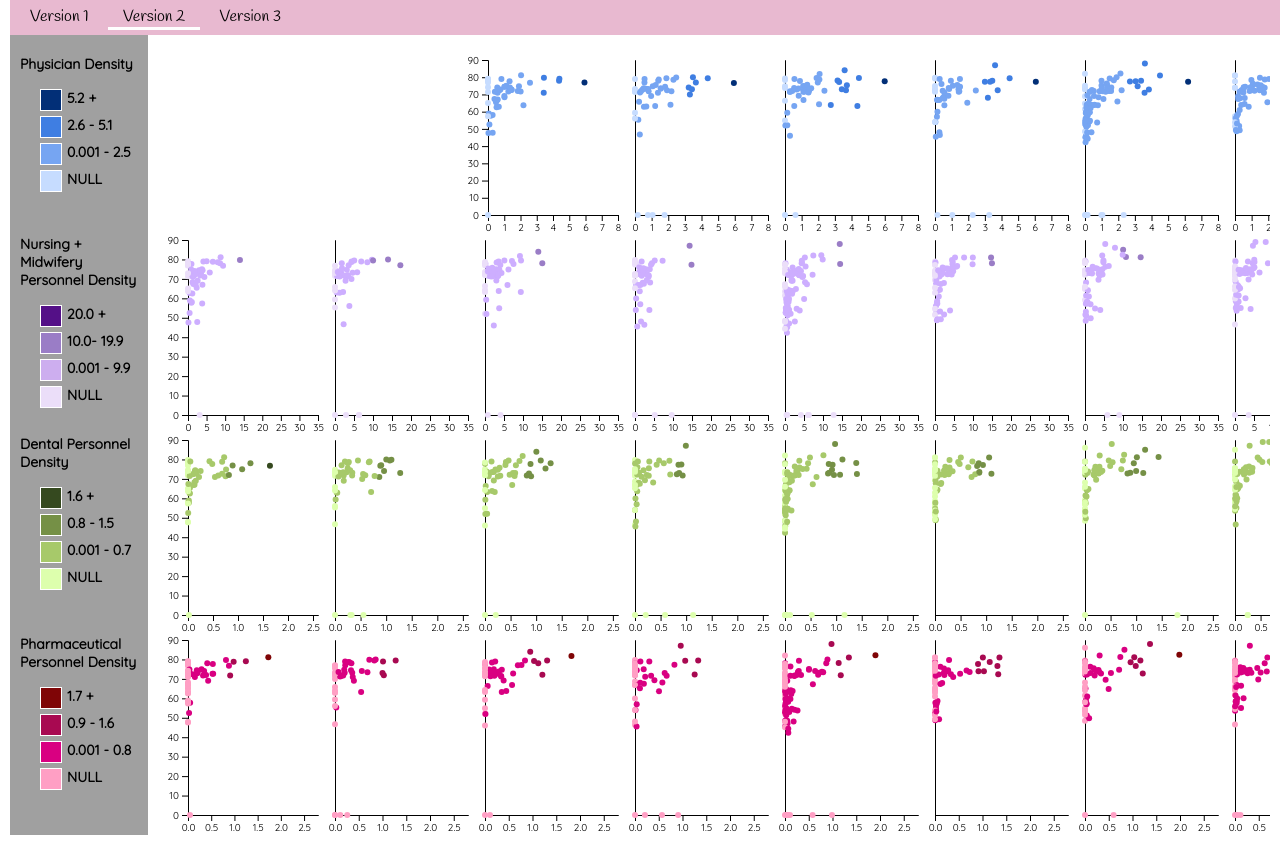
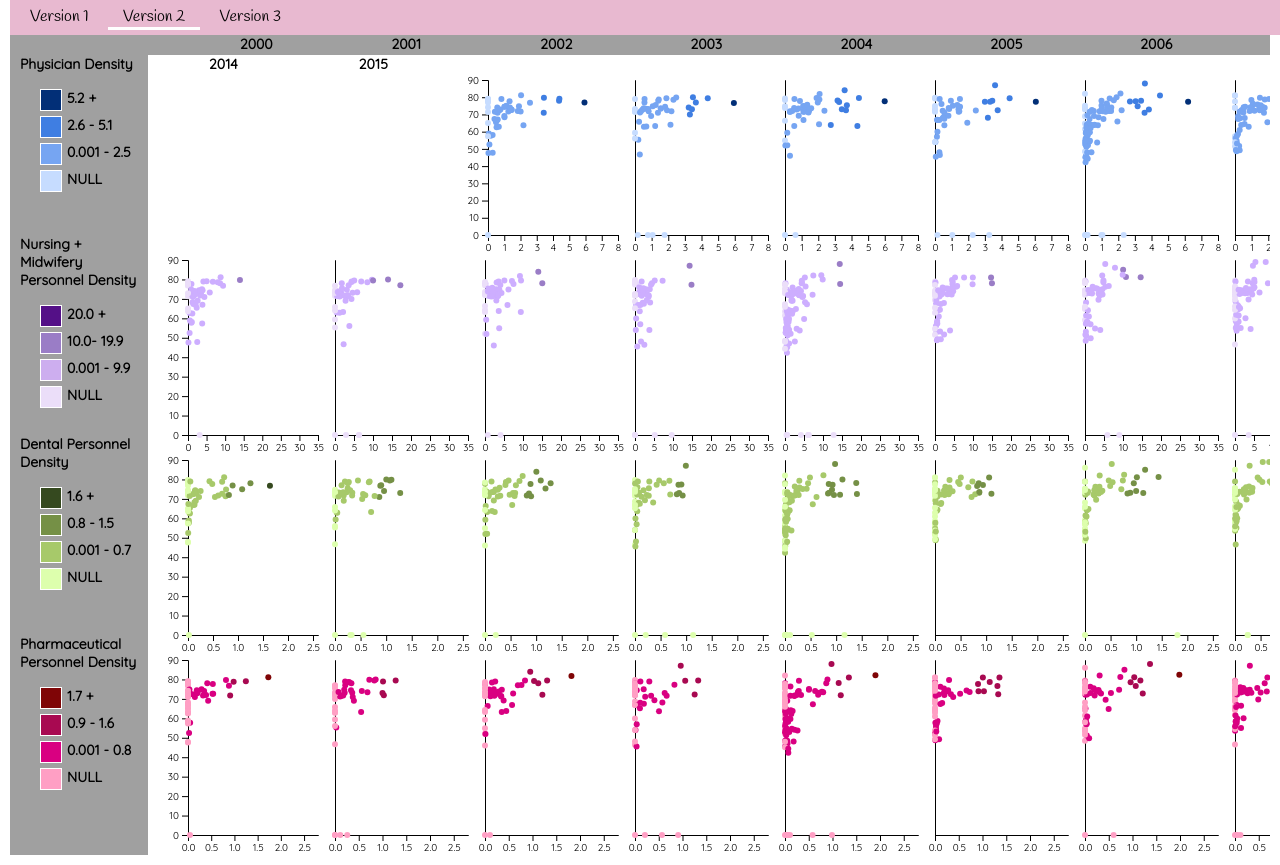
Before and after one commit to andieGH/583Project, a plain HTML site: page index v2.html in a window 1280 px wide. Drawn offline with nearby package versions, Linux system fonts and the light colour scheme.

Commit message:
update year bars

```diff
--- a/index v2.html
+++ b/index v2.html
@@ -100,13 +100,13 @@
             overflow-x: scroll;
         }
         #yearBar {
+            margin-top: 20px;
             font-family: 'Quicksand', sans-serif;
-            color: white;
+            color: black;
             font-weight: bolder;
             height: 20px;
             width: 193%;
             white-space: nowrap;
-            margin: 0px;
             background-color: #a0a0a0;
         }
         #yearLabel1 {
```
Also changed, not shown: index v3.html (+2 -2 lines).
